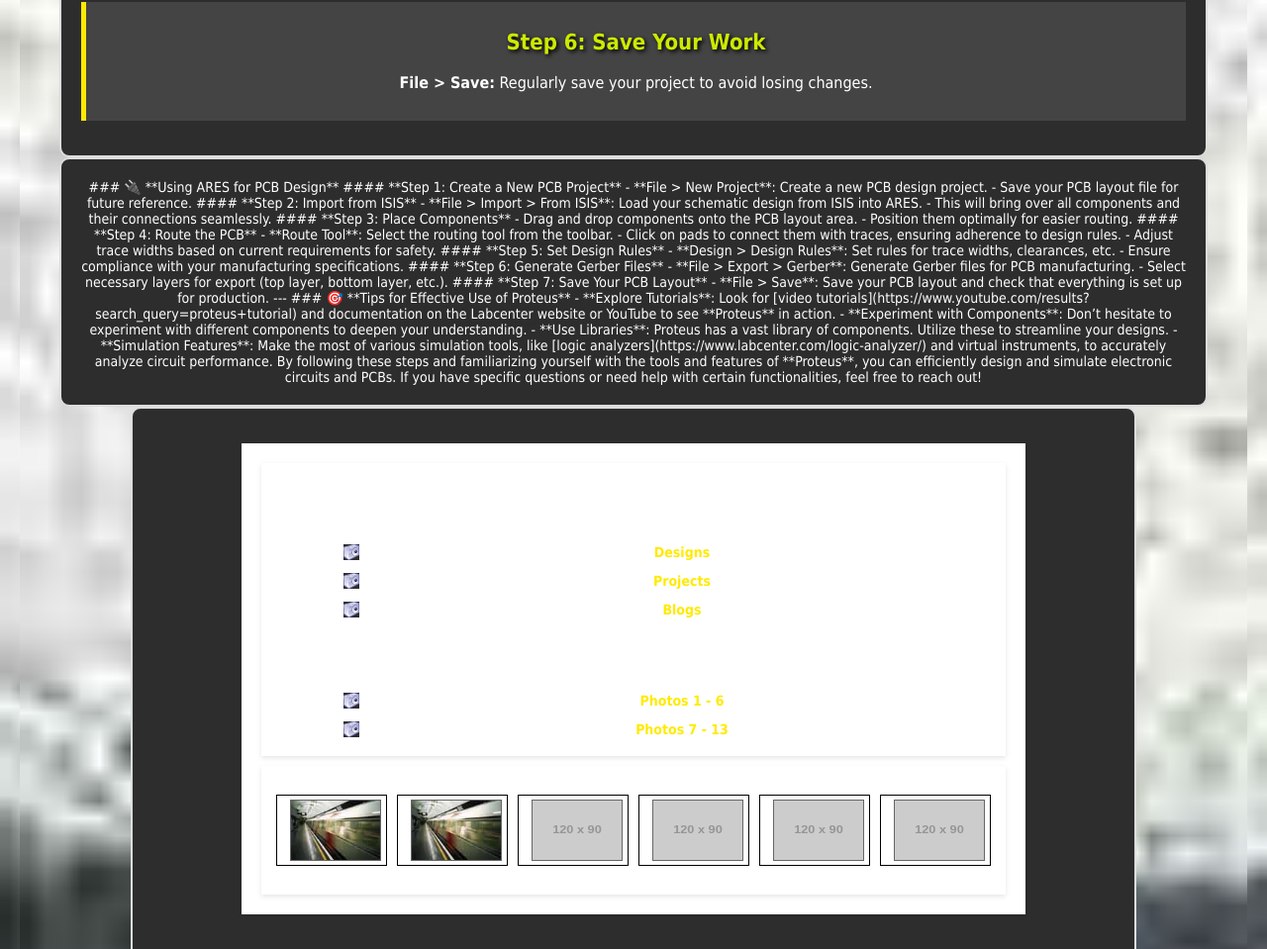
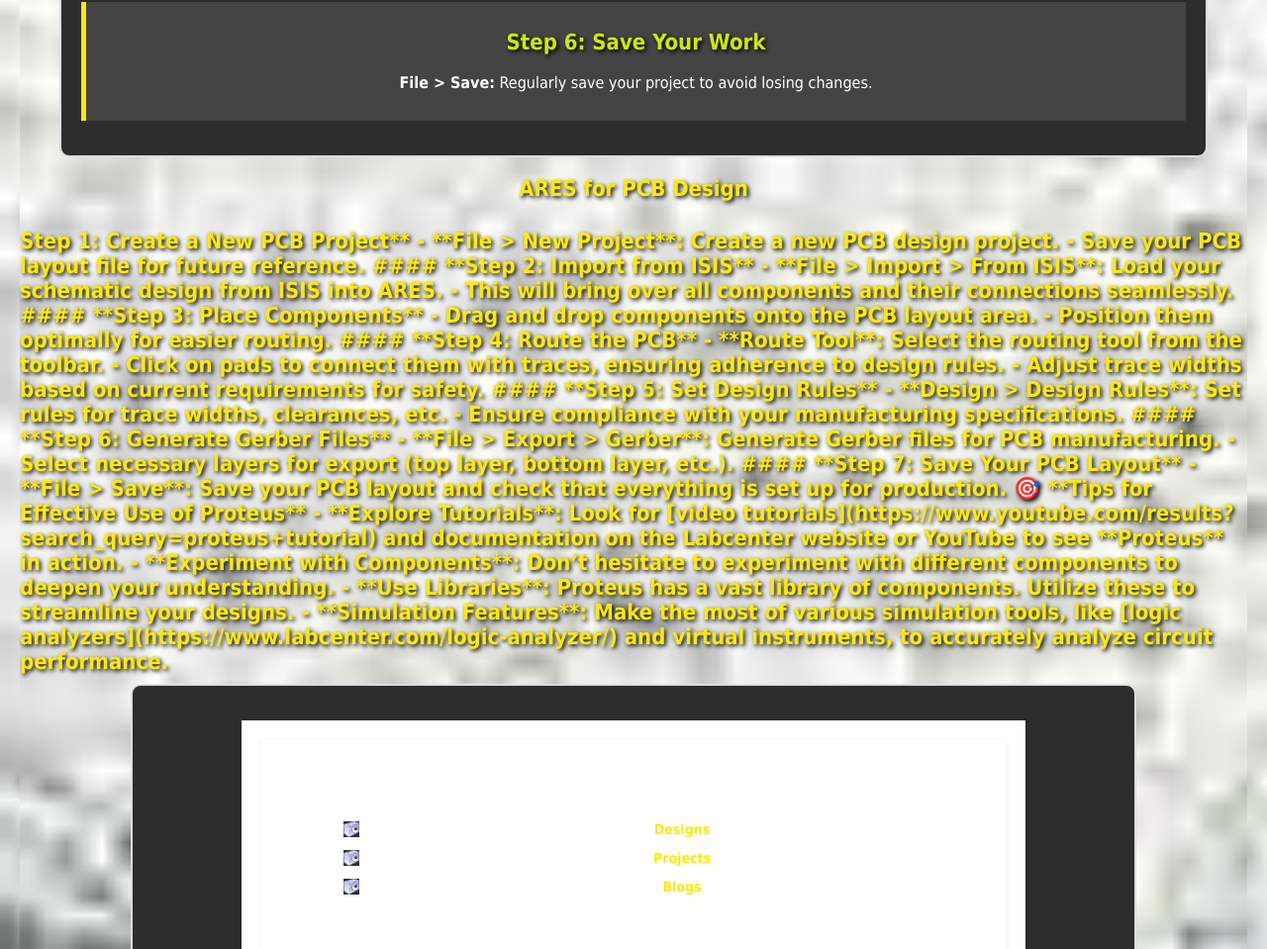
Before and after one commit to gmostofabd/Proteus-Circuits-to-PCB, a plain HTML site: page index.html in a window 1280 px wide. Shown: the part 2163-3122 px from the top of the page at 99% size. Drawn offline with Linux system fonts and the light colour scheme; placeholder pictures from the web are drawn by us; files whose address does not match are found by name.

Commit message:
Update index.html

```diff
--- a/index.html
+++ b/index.html
@@ -200,14 +200,11 @@
 
 
 
-	<div align="center" style="border: 2px solid #ddd; padding: 20px; border-radius: 10px; background-color: #2d2d2d; width: 90%; margin: auto;">
+<div style="display: flex; justify-content: space-around; flex-wrap: wrap;">
 
+<h2> ARES for PCB Design<h2>
 
-
-
-### 🔌 **Using ARES for PCB Design**
-
-#### **Step 1: Create a New PCB Project**
+Step 1: Create a New PCB Project**
 - **File > New Project**: Create a new PCB design project.
 - Save your PCB layout file for future reference.
 
@@ -235,17 +232,12 @@
 #### **Step 7: Save Your PCB Layout**
 - **File > Save**: Save your PCB layout and check that everything is set up for production.
 
----
 
-### 🎯 **Tips for Effective Use of Proteus**
+🎯 **Tips for Effective Use of Proteus**
 - **Explore Tutorials**: Look for [video tutorials](https://www.youtube.com/results?search_query=proteus+tutorial) and documentation on the Labcenter website or YouTube to see **Proteus** in action.
 - **Experiment with Components**: Don’t hesitate to experiment with different components to deepen your understanding.
 - **Use Libraries**: Proteus has a vast library of components. Utilize these to streamline your designs.
 - **Simulation Features**: Make the most of various simulation tools, like [logic analyzers](https://www.labcenter.com/logic-analyzer/) and virtual instruments, to accurately analyze circuit performance.
-
-
-By following these steps and familiarizing yourself with the tools and features of **Proteus**, you can efficiently design and simulate electronic circuits and PCBs. If you have specific questions or need help with certain functionalities, feel free to reach out!
-
 
 
 	</div>
@@ -268,18 +260,6 @@
 <!-- Image Gallery Section -->
 <div align="center" style="border: 2px solid #ddd; padding: 10px; border-radius: 10px; background-color: #2d2d2d; width: 80%; margin: auto;">
     <div style="display: flex; justify-content: space-around; flex-wrap: wrap;">
-
-
-
-
-
-
-
-
-
-
-
-
 
 
 
```
